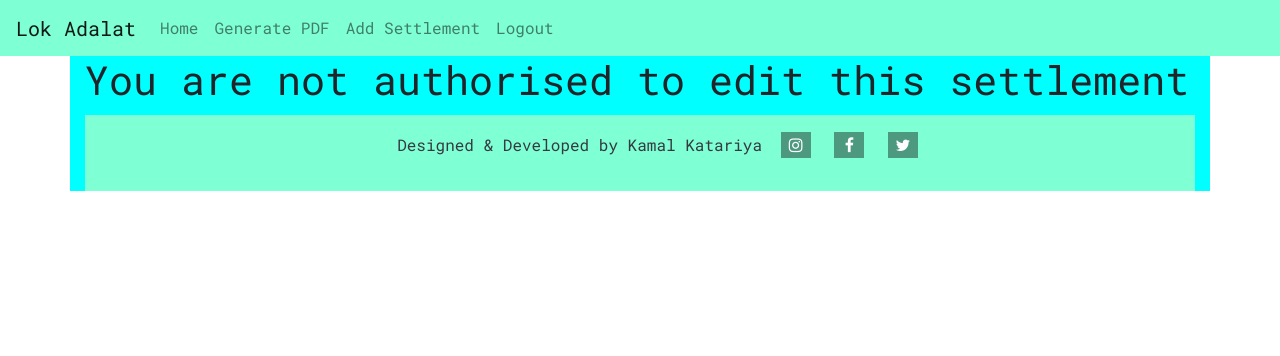
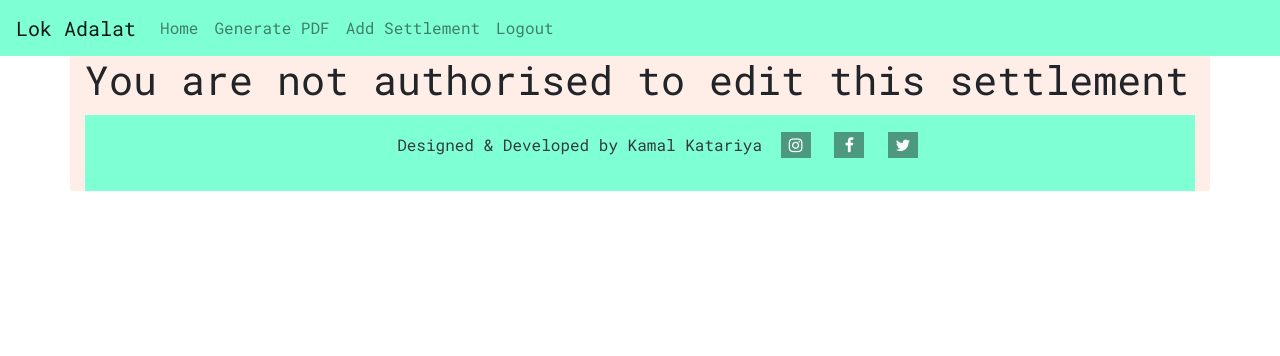
Before and after one commit to kamalkataria/lokadalat, a Django app: template loka/templates/loka/settlementrow_form.html in a window 1280 px wide. Shown: the top 356 px of the page. Run offline with Django 4.2, Linux system fonts and the light colour scheme; the template is opened without the code that fills it, so the values that code supplies are empty; some libraries are stand-ins or nearby versions.

Commit message:
Update settlementrow_form.html

```diff
--- a/loka/templates/loka/settlementrow_form.html
+++ b/loka/templates/loka/settlementrow_form.html
@@ -4,7 +4,7 @@
 
 {% block content %}
 
-<div class="container" style="background:aqua;">
+<div class="container" style="background:#ffede7;">
     <!--<a class="btn btn-info" href="{%url 'index'%}">Home</a>-->
     {%if passed%}
     <p class="text text-danger">Updating the record</p>
```
